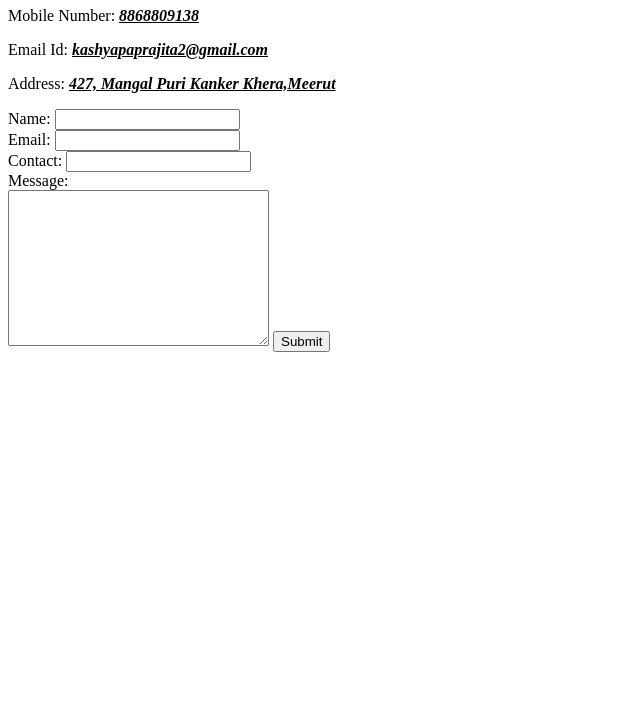
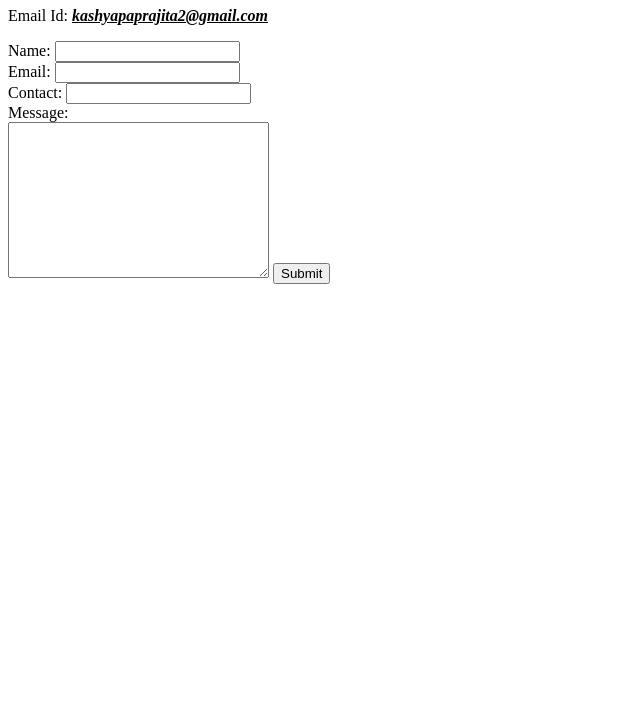
Before and after one commit to aprajitakashyap/CV, a plain HTML site: page Contact_me.html in a window 1280 px wide. Shown: the part 73-800 px from the top of the page, without its empty margins (0-640 px from the left). Drawn offline with Linux system fonts and the light colour scheme.

Commit message:
Update Contact_me.html

```diff
--- a/Contact_me.html
+++ b/Contact_me.html
@@ -5,9 +5,7 @@
     </head>
     <body>
         <h1>Contact Details</h1>
-        <p>Mobile Number: <strong><em><u>8868809138</u></em></strong></p>
         <p>Email Id: <strong><em><u>kashyapaprajita2@gmail.com</u></em></strong></p>
-        <p>Address: <strong><em><u>427, Mangal Puri Kanker Khera,Meerut</u></em></strong></p>
         <form action="mailto:kashyapaprajita2@gmail.com" method="post" enctype="text/plain">
             <label>Name: </label>
             <input type="name" name="Name" >
```
